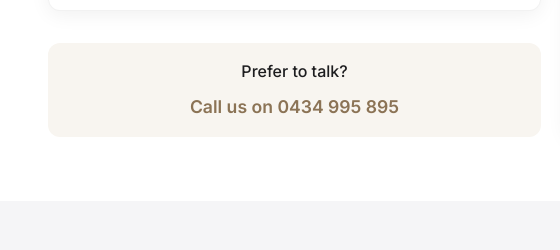
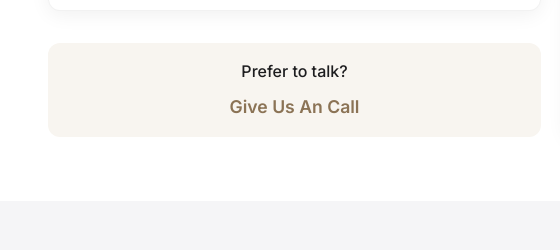
Before and after one commit to Adnanwebguy1996/Premium-Venetian-Plaster-in-Sydney, a plain HTML site: page index.html in a window 1280 px wide. Shown: the part 1270-1520 px from the top of the page, 0-560 px from the left. Drawn offline with nearby package versions, Linux system fonts and the light colour scheme; grey boxes are pictures that could not be loaded.

Commit message:
update the html
update the html

```diff
--- a/index.html
+++ b/index.html
@@ -1620,7 +1620,7 @@
 
           <div class="phone-cta">
             <span class="phone-cta-text">Prefer to talk?</span>
-            <a href="tel:0434995895" class="phone-link">Call us on 0434 995 895</a>
+            <a href="tel:0434995895" class="phone-link">Give Us An Call</a>
           </div>
         </div>
       </div>
```
